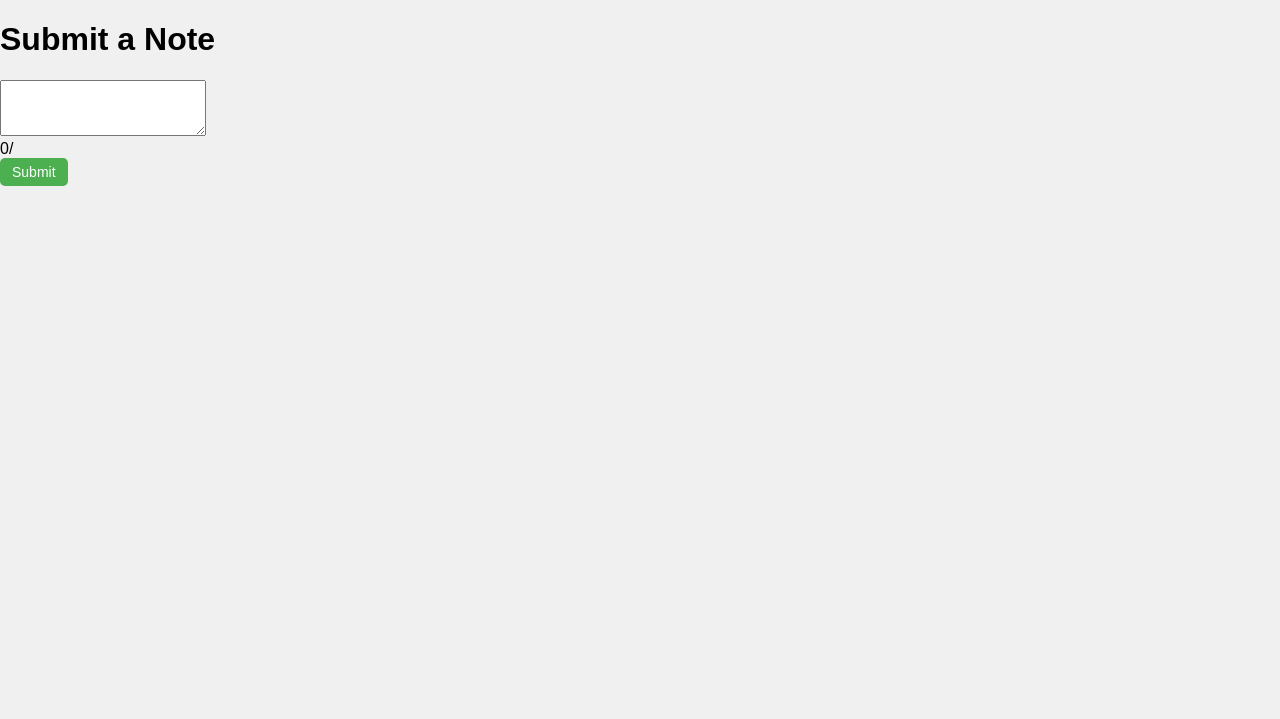
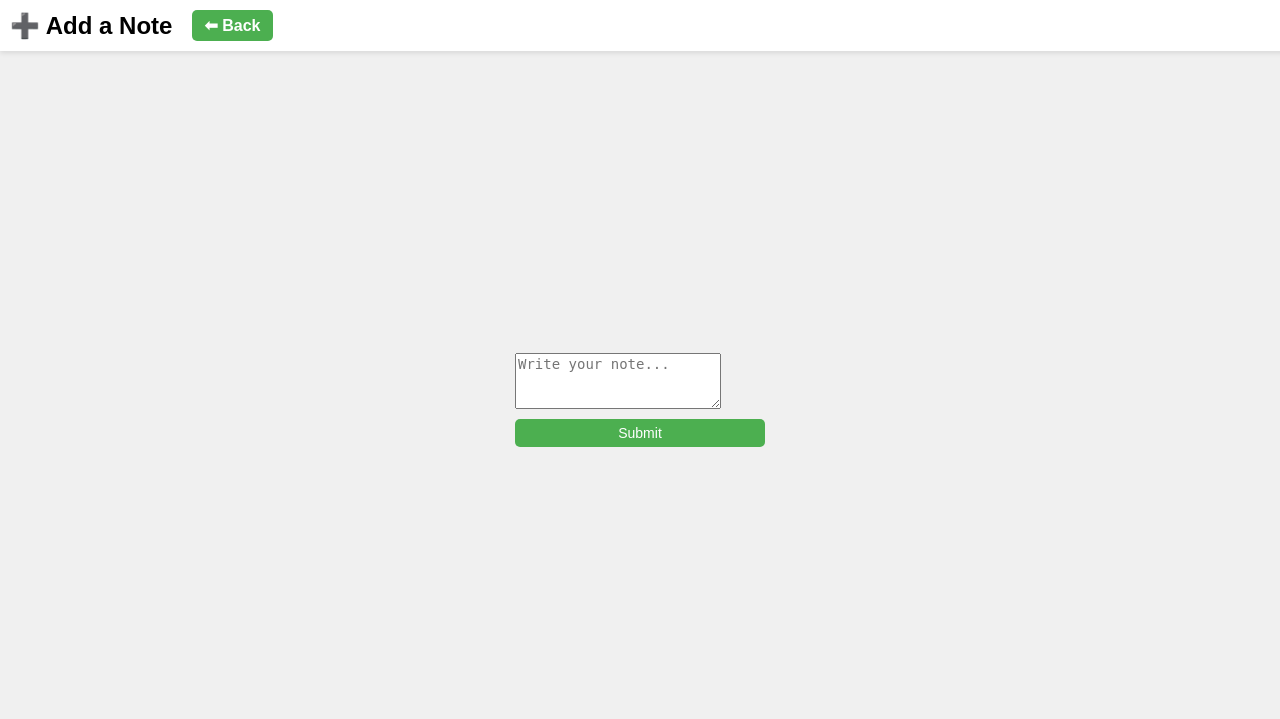
Before and after one commit to Syaafihub/World_Mosaic, a Flask app: page /submit in a window 1280 px wide. Shown: the top 719 px of the page. Run offline with Flask 3, Linux system fonts and the light colour scheme.

Commit message:
Update submit.html

```diff
--- a/templates/submit.html
+++ b/templates/submit.html
@@ -4,26 +4,21 @@
   <meta charset="UTF-8">
   <title>Submit Note</title>
   <link rel="stylesheet" href="{{ url_for('static', filename='styles.css') }}">
+  <meta name="viewport" content="width=device-width, initial-scale=1.0">
 </head>
 <body>
-<h1>Submit a Note</h1>
-<form method="POST" action="/submit">
-    <textarea id="note" name="note" maxlength="{{ max_chars }}" required></textarea>
-    <div class="counter" id="charCount">0/{{ max_chars }}</div>
+
+<header>
+  <h1>➕ Add a Note</h1>
+  <a class="btn" href="{{ url_for('home') }}">⬅ Back</a>
+</header>
+
+<main style="margin-top:80px; display:flex; justify-content:center; align-items:center; height:80vh;">
+  <form method="POST" style="display:flex; flex-direction:column; gap:10px; width:250px;">
+    <textarea name="note" placeholder="Write your note..." required></textarea>
     <button type="submit">Submit</button>
-</form>
+  </form>
+</main>
 
-<script>
-const textarea = document.getElementById('note');
-const charCount = document.getElementById('charCount');
-const maxChars = {{ max_chars }};
-
-textarea.addEventListener('input', () => {
-    if(textarea.value.length > maxChars){
-        textarea.value = textarea.value.slice(0, maxChars);
-    }
-    charCount.textContent = `${textarea.value.length}/${maxChars}`;
-});
-</script>
 </body>
 </html>
```
